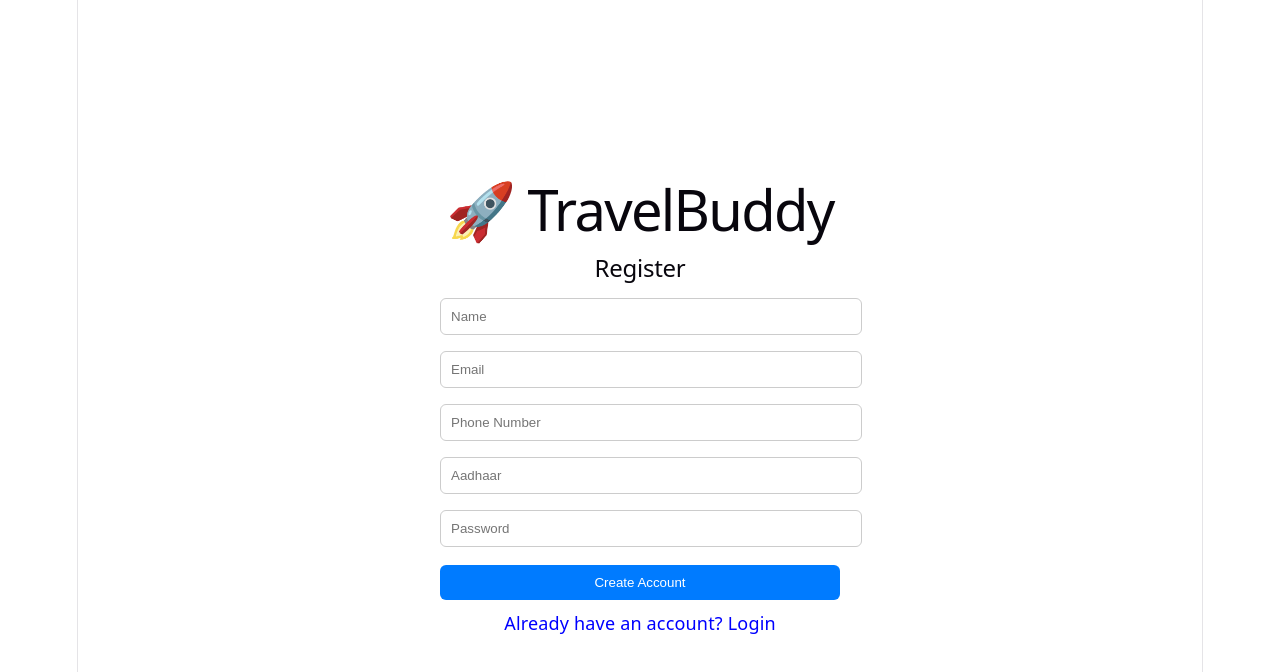
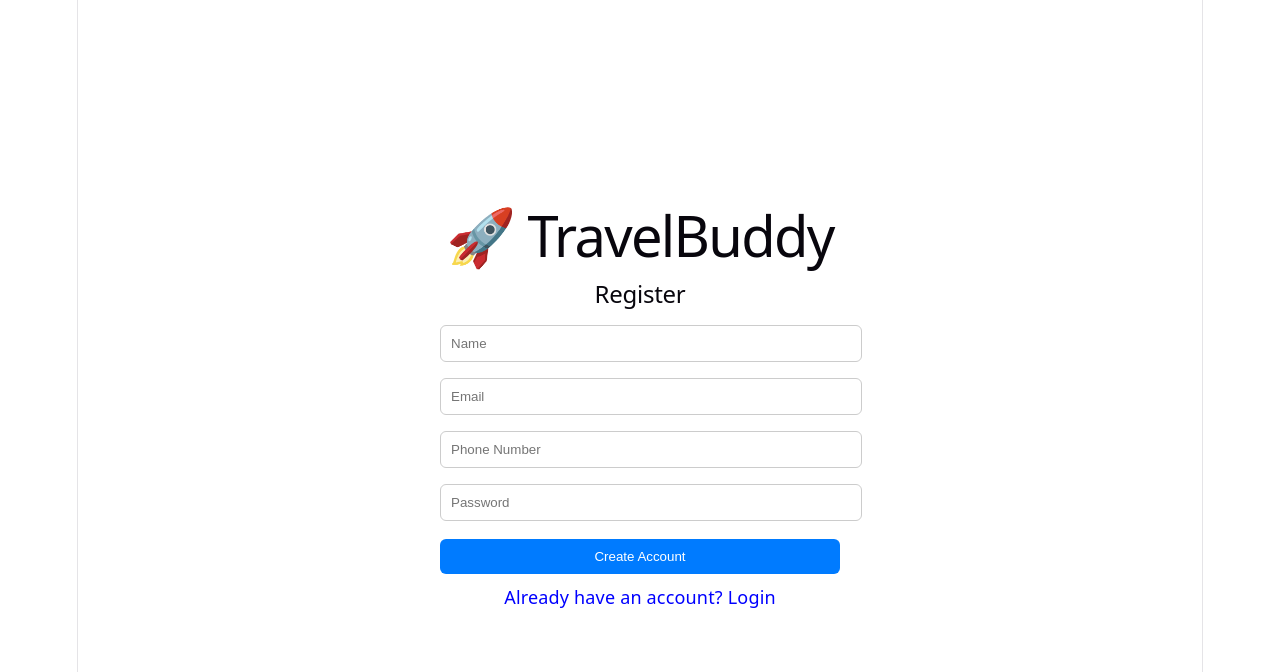
Before and after one commit to arnika44/TravelBuddy-frontend, a React app: page / in a window 1280 px wide. Both pictures are taken after a click on the element "Don't have an account? Register". Shown: the top 672 px of the page. Built offline with nearby package versions, Linux system fonts and the light colour scheme; the HTML template or start-up script is replaced by a standard one.

Commit message:
connect live backend

```diff
--- a/src/App.jsx
+++ b/src/App.jsx
@@ -1,7 +1,7 @@
 import React, { useState } from "react";
 import axios from "axios";
 
-// 🔴 CHANGE THIS WHEN BACKEND IS LIVE
+// ✅ Live Backend URL
 const API = "https://travelbuddy-backend-4w7o.onrender.com";
 
 export default function App() {
@@ -11,7 +11,6 @@ export default function App() {
   const [email, setEmail] = useState("");
   const [phone, setPhone] = useState("");
   const [password, setPassword] = useState("");
-  const [aadhaar, setAadhaar] = useState("");
 
   // ================= REGISTER =================
   const register = async () => {
@@ -20,14 +19,19 @@ export default function App() {
         name,
         email,
         phone,
-        password,
-        aadhaar
+        password
       });
 
       alert("Registered Successfully");
       setIsLogin(true);
+
+      setName("");
+      setEmail("");
+      setPhone("");
+      setPassword("");
+
     } catch (err) {
-      alert("Register Failed");
+      alert(err.response?.data?.message || "Register Failed");
     }
   };
 
@@ -35,13 +39,14 @@ export default function App() {
   const login = async () => {
     try {
       const res = await axios.post(`${API}/login`, {
-        aadhaar,
+        phone,
         password
       });
 
       alert("Welcome " + res.data.user.name);
+
     } catch (err) {
-      alert("Login Failed");
+      alert(err.response?.data?.message || "Login Failed");
     }
   };
 
@@ -49,21 +54,22 @@ export default function App() {
     <div style={{ maxWidth: 400, margin: "auto", padding: 20 }}>
       <h1>🚀 TravelBuddy</h1>
 
-      {/* ================= LOGIN ================= */}
       {isLogin ? (
         <div>
           <h2>Login</h2>
 
           <input
-            placeholder="Aadhaar"
+            placeholder="Phone Number"
             style={inputStyle}
-            onChange={(e) => setAadhaar(e.target.value)}
+            value={phone}
+            onChange={(e) => setPhone(e.target.value)}
           />
 
           <input
             type="password"
             placeholder="Password"
             style={inputStyle}
+            value={password}
             onChange={(e) => setPassword(e.target.value)}
           />
 
@@ -76,38 +82,35 @@ export default function App() {
           </p>
         </div>
       ) : (
-        /* ================= REGISTER ================= */
         <div>
           <h2>Register</h2>
 
           <input
             placeholder="Name"
             style={inputStyle}
+            value={name}
             onChange={(e) => setName(e.target.value)}
           />
 
           <input
             placeholder="Email"
             style={inputStyle}
+            value={email}
             onChange={(e) => setEmail(e.target.value)}
           />
 
           <input
             placeholder="Phone Number"
             style={inputStyle}
+            value={phone}
             onChange={(e) => setPhone(e.target.value)}
-          />
-
-          <input
-            placeholder="Aadhaar"
-            style={inputStyle}
-            onChange={(e) => setAadhaar(e.target.value)}
           />
 
           <input
             type="password"
             placeholder="Password"
             style={inputStyle}
+            value={password}
             onChange={(e) => setPassword(e.target.value)}
           />
 
```
